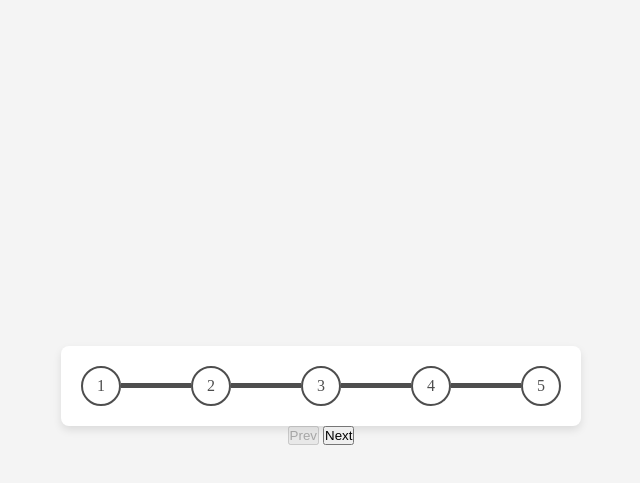
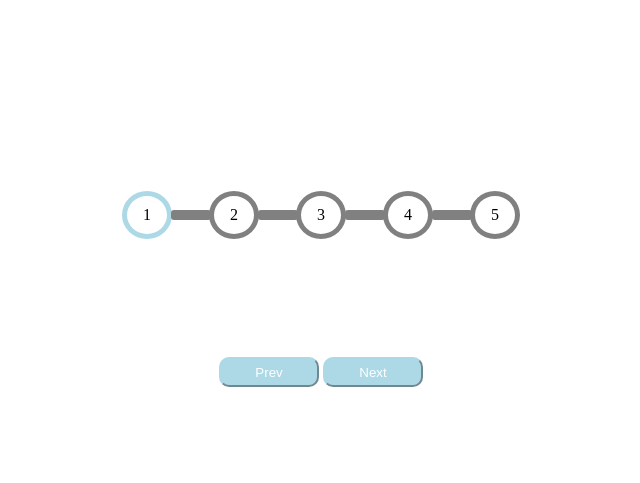
Before and after one commit to acciojob/progress-bar-UtechP-40, a website: page main.html in a window 1280 px wide. Shown: the part 5-488 px from the top of the page, without its empty margins (319-959 px from the left). Drawn offline with Linux system fonts and the light colour scheme.

Commit message:
created a submission

```diff
--- a/main.html
+++ b/main.html
@@ -7,33 +7,24 @@
 </head>
 
 <body>
-
-	<div class="outer">
-        <div class="bar">
-            <div class="circle" id="circle-1">1</div>
-        </div>
-        <div class="bar">
-            <div class="rect"></div>
-            <div class="circle" id="circle-2">2</div>
-        </div>
-        <div class="bar">
-            <div class="rect"></div>
-            <div class="circle" id="circle-3">3</div>
-        </div>
-        <div class="bar">
-            <div class="rect"></div>
-            <div class="circle" id="circle-4">4</div>
-        </div>
-        <div class="bar">
-            <div class="rect"></div>
-            <div class="circle" id="circle-5">5</div>
-        </div>
-    </div>
-    <div>
-        <button id="prev">Prev</button>
-        <button id="next">Next</button>
-    </div>
 	<!-- the entire body must be written by student -->
+	<div class="container">
+		<div class="span-circle">
+		<span id="circle-1" class="active circle">1</span>
+		<div class="line"></div>
+		<span id="circle-2" class="active circle">2</span>
+		<div class="line"></div>
+		<span id="circle-3" class="active circle">3</span>
+		<div class="line"></div>
+		<span id="circle-4" class="active circle">4</span>
+		<div class="line"></div>
+		<span id="circle-5" class="active circle">5</span>
+		</div>
+		<div class="circle-btn">
+			<button id="prev" >Prev</button>
+			<button id="next">Next</button>
+		</div>
+	</div>
     <script type="text/javascript" src="./script.js">
 </script>
 
--- a/script.js
+++ b/script.js
@@ -1,61 +1,24 @@
-let allBar = document.querySelectorAll(".bar");
+//your JS code here. If required.
+let prev_btn=document.querySelector("#prev");
+prev_btn.disabled=true;
+let next_btn=document.querySelector("#next");
+let hrz_line=document.querySelectorAll(".line");
+let circle=document.querySelectorAll(".circle");
+let line=0;
+next_btn.addEventListener("click",()=>{
+	prev_btn.disabled=false;
+	hrz_line[line].style.border="5px solid lightblue";
+	circle[line+1].style.border="5px solid lightblue";
+	line++;
+	if(line==4){
+		next_btn.disabled=true;
+	}
 
-let tillIndex = 0;
-// let color = "blue";
+})
 
-function updateProgressBar() {
-    for (let i = 0; i < allBar.length; i++) {
-
-        let s = allBar[i].querySelector(".circle");
-        let r = allBar[i].querySelector(".rect");
-        if (i < tillIndex) {
-            s.style.borderColor = "blue";
-            s.style.color = "blue";
-            if(r){
-                r.style.backgroundColor = "blue";
-            }
-        } else {
-            s.style.borderColor = "#4e4e4e";
-            s.style.color = "#4e4e4e";
-            if(r){
-                r.style.backgroundColor = "#4e4e4e";
-            }
-        }
-    }
-
-    if(tillIndex == 0){
-        prev.disabled = true;
-    }else{
-        prev.disabled = false;
-    }
-    if(tillIndex == allBar.length){
-        next.disabled = true;
-    }else{
-        next.disabled = false;
-    }
-}
-
-let next = document.querySelector("#next");
-let prev = document.querySelector("#prev");
-
-next.addEventListener("click", () => {
-    if (tillIndex < allBar.length) {
-        tillIndex++;
-        updateProgressBar();
-    }
-    console.log(allBar);
-console.log(tillIndex);
-});
-
-prev.addEventListener("click", () => {
-    if (tillIndex > 0) {
-        tillIndex--;
-        updateProgressBar();
-    }
-
-    console.log(allBar);
-console.log(tillIndex);
-});
-
-// Initial update
-updateProgressBar();
+prev_btn.addEventListener("click",()=>{
+	next_btn.disabled=false;
+	hrz_line[line-1].style.border="5px solid grey";
+	circle[line].style.border="5px solid grey";
+	line--;
+})
--- a/styles.css
+++ b/styles.css
@@ -1,52 +1,43 @@
-* {
-    margin: 0;
-    padding: 0;
-    box-sizing: border-box;
+/*  your css code here. If applicable */
+.container{
+	display:flex;
+	align-items:space-between;
+	justify-content:center;
+	height:100vh;
+	flex-wrap:wrap;
 }
-.hep .circle, .hep .rect {
-    border-color: blue;
+.span-circle{
+	display:flex;
+	align-items:center;
+	justify-content:center;
+	width:100vw;
+}
+.circle{
+	width:20px;
+	text-align:center;
+	padding:10px;
+	border:5px solid grey;
+	border-radius:50%;
+	margin:0px -1.5px 0px -1.5px;
 }
 
-body {
-    display: flex;
-    flex-direction: column;
-    justify-content: center;
-    align-items: center;
-    height: 100vh;
-    background-color: #f4f4f4;
+.line{
+	width:30px;
+	border:5px solid grey;
+	border-radius:3px;
 }
-
-.outer {
-    background-color: #ffffff;
-    display: flex;
-    justify-content: space-between;
-    align-items: center;
-    padding: 20px;
-    border-radius: 8px;
-    box-shadow: 0 4px 8px rgba(0,0,0,0.1);
+button{
+	border-radius:10px;
+	width:100px;
+	height:30px;
+	background-color:lightblue;
+	border-color:lightblue;
+	color:white;
+	/* border:none; */
 }
-
-.outer .rect {
-    width: 70px;
-    height: 5px;
-    background-color: #5a5a5a;
+#circle-1{
+	border-color:lightblue;
 }
-
-.bar {
-    display: flex;
-    justify-content: center;
-    align-items: center;
+.circle-btn{
+	margin-top:-70px;
 }
-
-.outer .circle {
-    border: 2px solid #4e4e4e;
-    height: 40px;
-    width: 40px;
-    border-radius: 50%;
-    display: flex;
-    justify-content: center;
-    align-items: center;
-    font-size: 16px;
-    color: #333;
-    background-color: #fff;
-}
```
